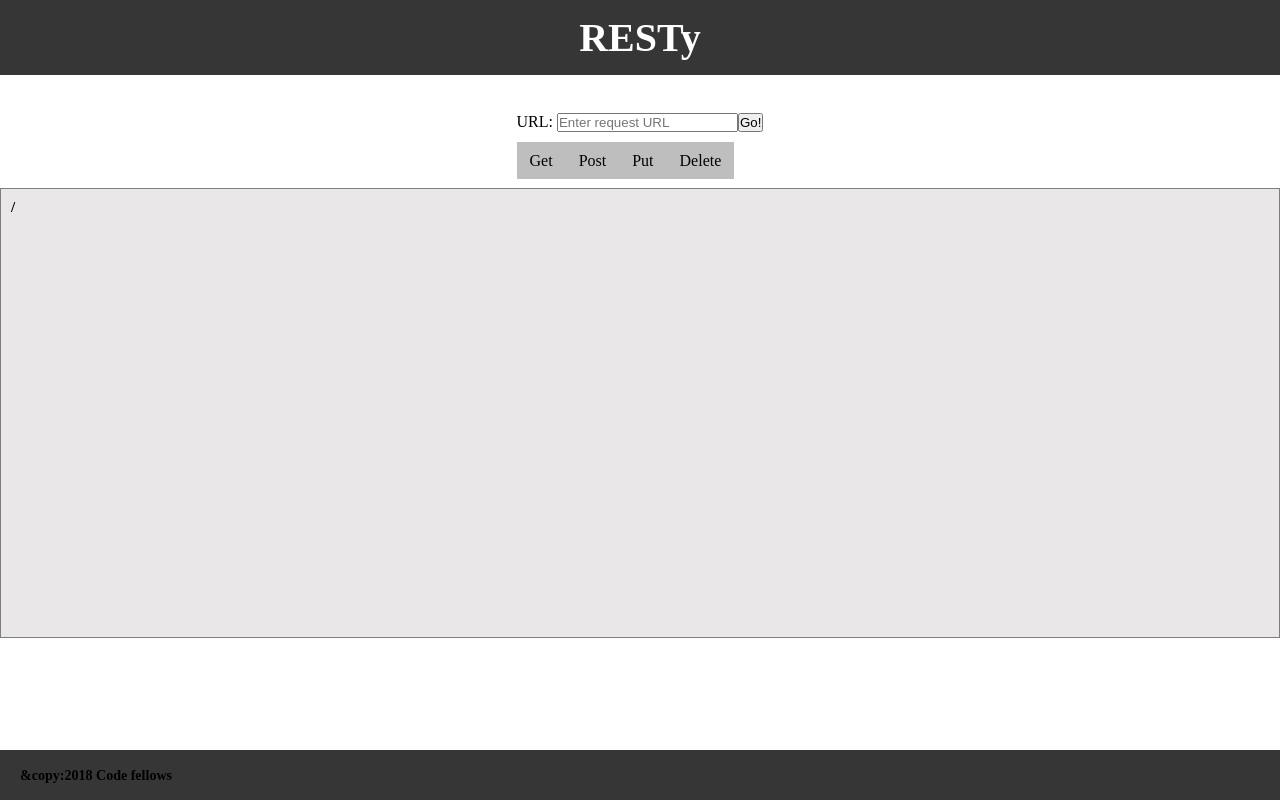
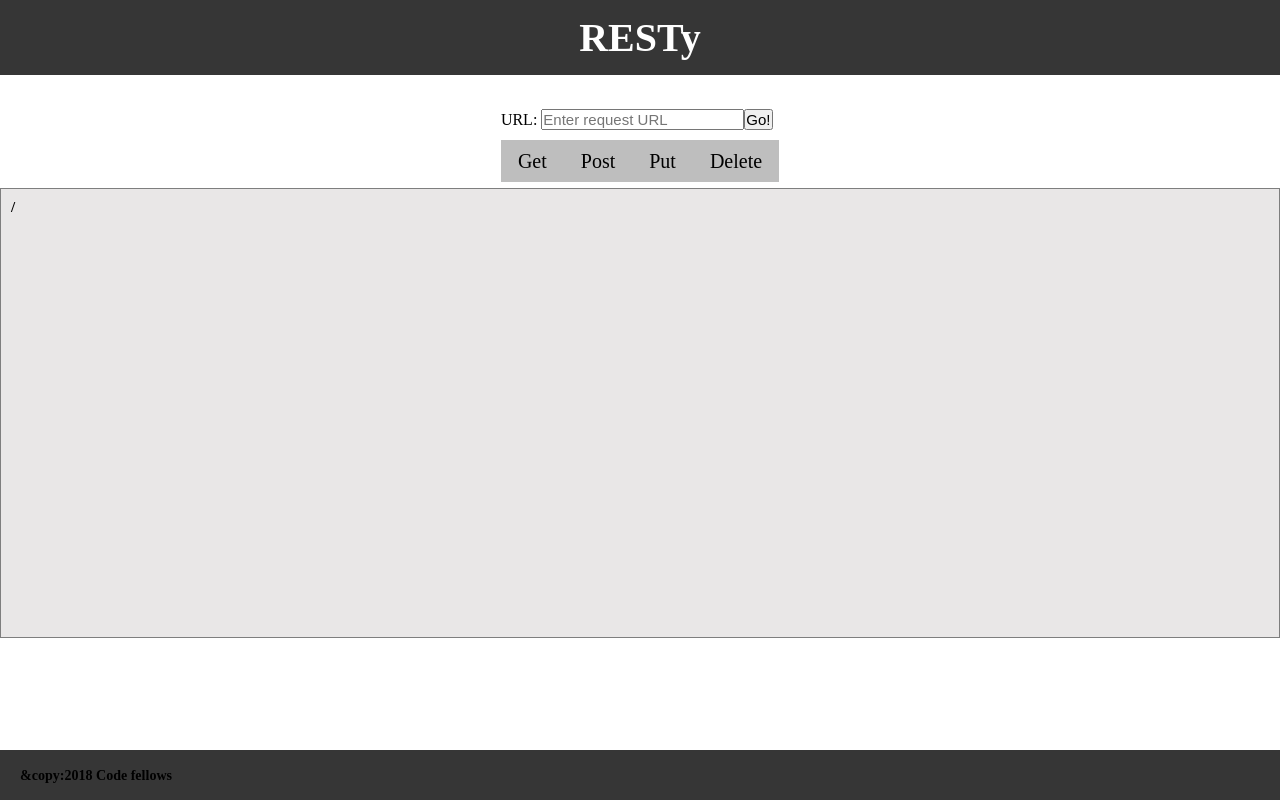
Before and after one commit to Fatensamman/resty, a React (Create React App) app: page / in a window 1280 px wide. Built offline with nearby package versions, Linux system fonts and the light colour scheme.

Commit message:
basefinal

```diff
--- a/src/style/Form.scss
+++ b/src/style/Form.scss
@@ -9,11 +9,14 @@ main{
         margin-top: 20px;
        input{
            margin-bottom: 20px;
+        font-size:15px;
+
        }
         .methodLabel{
         // margin-left: 20px;
+        font-size:20px;
         box-sizing: border-box;
-        padding: 10px 13px;
+        padding: 10px 17px;
         background-color: rgb(190, 190, 190);
         cursor: pointer;
         }
```
Also changed, not shown: 1 other file (tests, documents, lock files or other folders).
